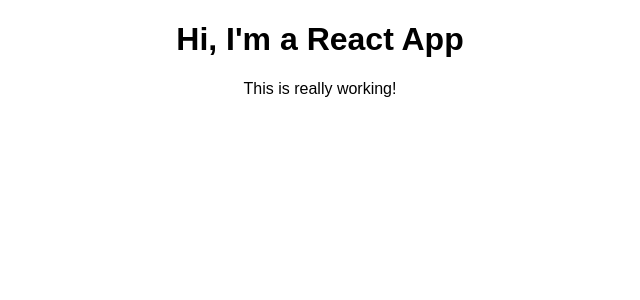
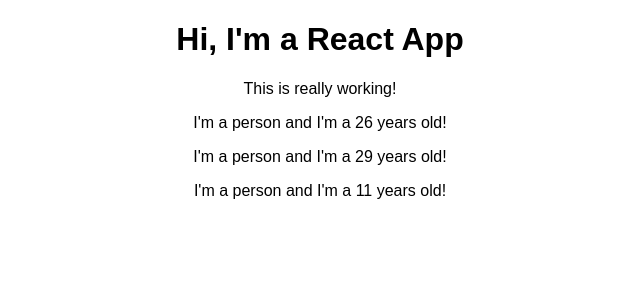
Before and after one commit to Zablyk/react-complete-guide, a React (Create React App) app: page / in a window 1280 px wide. Shown: the top 300 px of the page, without its empty margins (320-960 px from the left). Built offline with nearby package versions, Linux system fonts and the light colour scheme.

Commit message:
adding dynamic components

```diff
--- a/src/App.js
+++ b/src/App.js
@@ -1,5 +1,6 @@
 import React, { Component } from 'react';
 import './App.css';
+import Person from './Person/Person';
 
 class App extends Component {
   render() {
@@ -7,6 +8,9 @@ class App extends Component {
       <div className="App">
         <h1>Hi, I'm a React App</h1>
         <p>This is really working!</p>
+        <Person />
+        <Person />
+        <Person />
       </div>
     );
     //return React.createElement('div', { className: 'App'}, React.createElement('h1', null, 'Does this one work now?'));
--- a/src/Person/Person.js
+++ b/src/Person/Person.js
@@ -1,7 +1,7 @@
 import React from 'react';
 
 const person = () => {
-    return(
-        <p>I'm a person</p>
-    )
-}
+    return <p>I'm a person and I'm a {Math.floor(Math.random() * 30)} years old!</p>
+};
+
+export default person;
```
